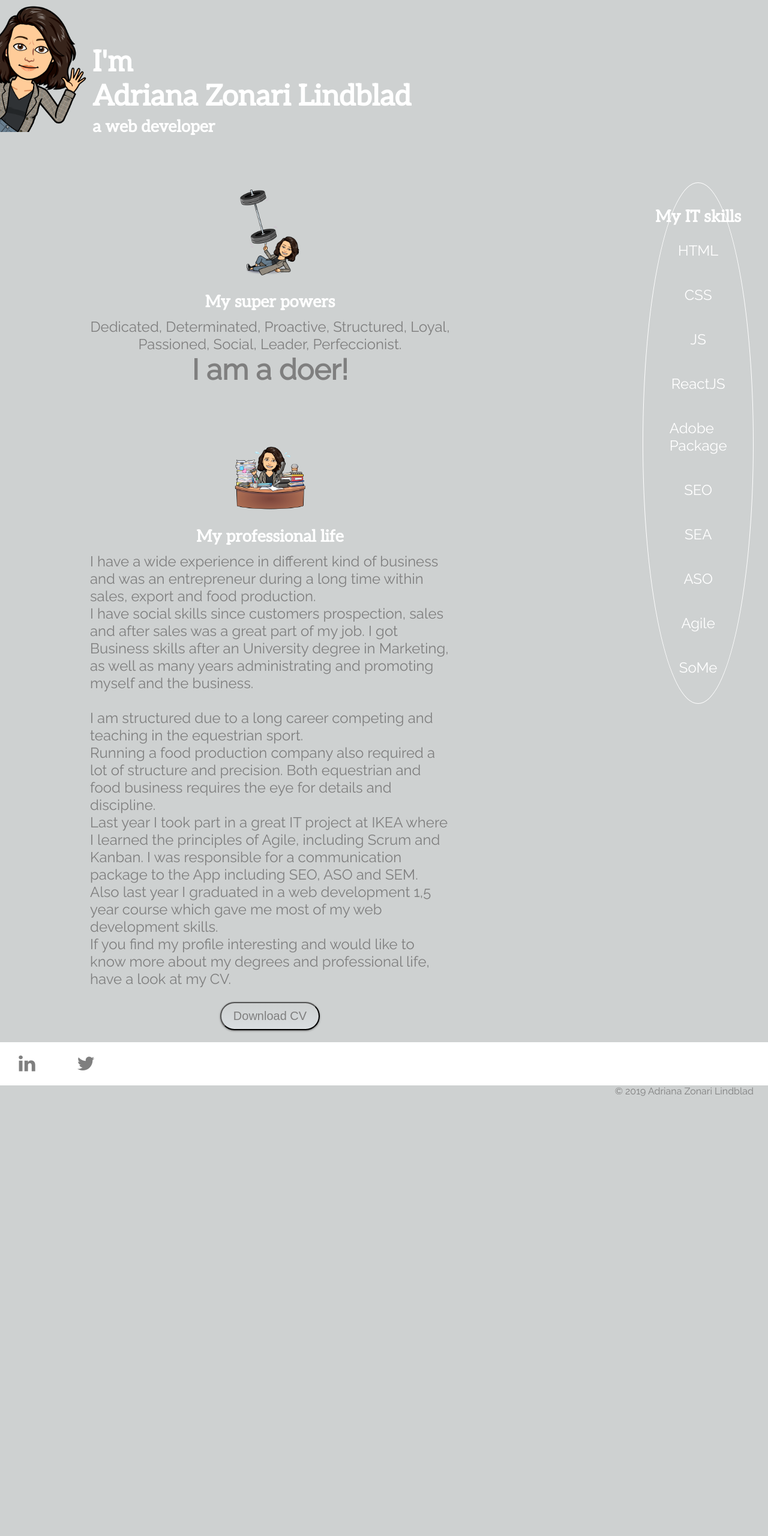
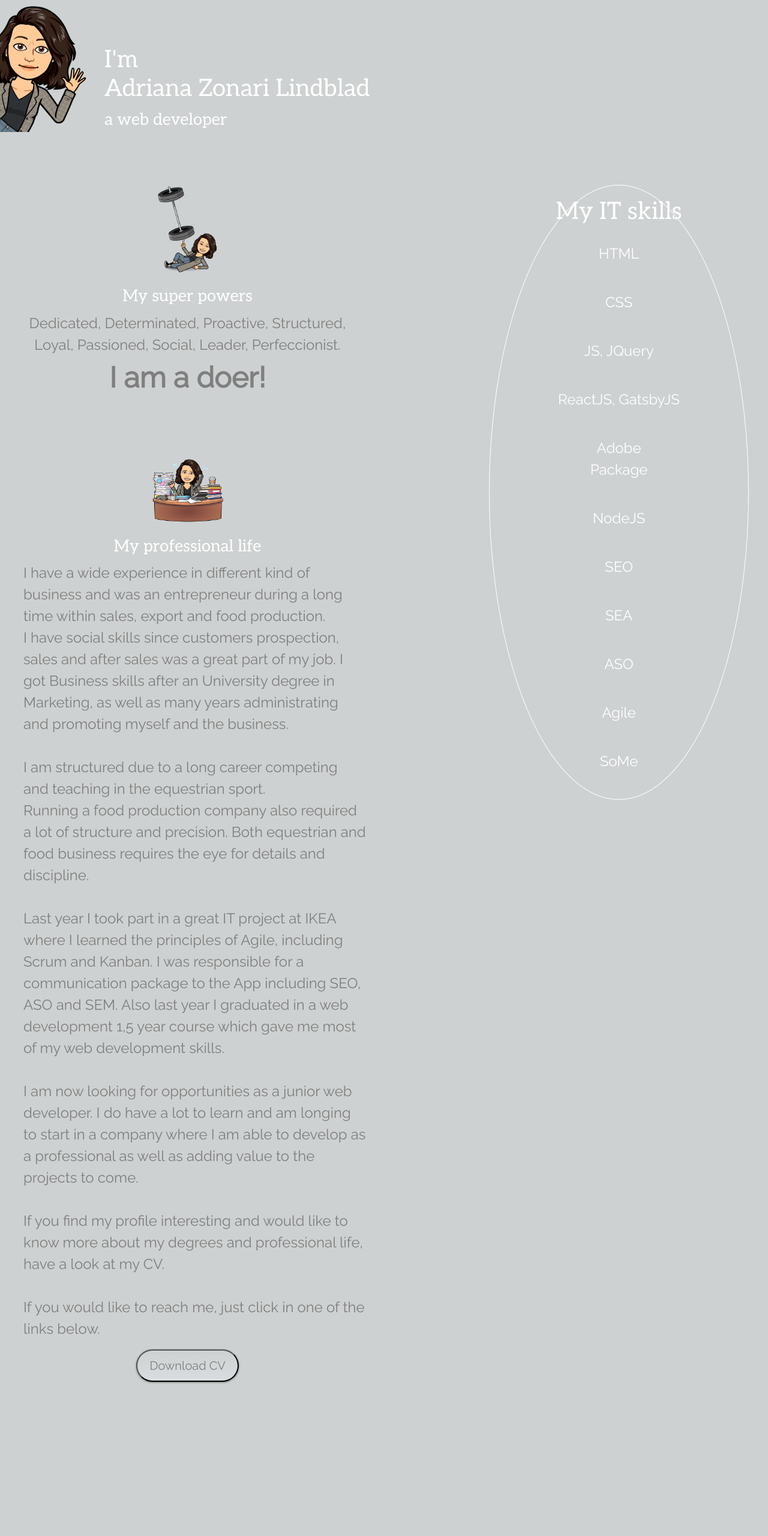
Before and after one commit to AdriZonari/My-site, a plain HTML site: page index.html in a window 1280 px wide. Shown: the top 2560 px of the page at 60% size. Before the commit the page ends 1828 px from the top, so only its background shows below. Drawn offline with nearby package versions, Linux system fonts and the light colour scheme.

Commit message:
Add files via upload

```diff
--- /dev/null
+++ b/css/styles.css
@@ -0,0 +1,147 @@
+body{
+    background-color: rgb(206, 209, 209)!important;
+    margin: 0px;
+}
+
+h2{
+    color: #ffffff;
+    font-family: 'Aleo', serif;
+    font-size: 1.7rem;
+    margin-top: 20px;
+    margin-bottom: 5px;
+}
+
+p {
+    color: #7f7f7f;
+    font-family: 'Raleway', sans-serif;
+    font-size: 1.5rem;
+    font-weight: light;
+    margin-top: 10px;
+
+}
+
+.top-container {
+    display:flex;
+    align-items: flex-start;
+    color: #ffffff;
+    font-family: 'Aleo', serif;
+    font-size: 1.5rem;
+    font-weight: light;
+    margin-bottom: 80px;
+
+}
+
+.top-container h1{
+
+    margin-top: 4.76rem;
+    margin-left: 1.5rem;
+}
+
+.skills{
+    font-family: 'Aleo', serif;
+    border: solid 1px #ffffff;
+    border-radius: 100%;
+    color: #ffffff;
+    display:flex;
+    flex-direction: column;
+    margin-right: 2rem;
+    margin-left: 10rem;
+    padding: 20px;
+    text-align: center;
+}
+
+.skills-body{
+    display: flex;
+    font-family: 'Raleway', sans-serif;
+    font-size: 1.5rem;
+    font-weight: light;
+    padding: 20px;
+    justify-content: center;
+    margin-bottom: 5px;
+}
+
+.strength{
+    text-align: center;
+}
+
+.doer{
+font-weight:bold;
+font-size:3rem;
+}
+
+.work{
+    margin-top: 80px;
+    text-align: center;
+}
+
+.professional-life-text{
+    text-align: left;
+    margin-left: 1.5rem;
+
+}
+
+.download-cv{
+    background: rgb(206, 209, 209);
+    background-image: -webkit-linear-gradient(top, rgb(206, 209, 209), #d9dde0);
+    background-image: -moz-linear-gradient(top, rgb(206, 209, 209), #d9dde0);
+    background-image: -ms-linear-gradient(top, rgb(206, 209, 209), #d9dde0);
+    background-image: -o-linear-gradient(top, rgb(206, 209, 209), #d9dde0);
+    background-image: linear-gradient(to bottom, rgb(206, 209, 209), #d9dde0);
+    -webkit-border-radius: 28;
+    -moz-border-radius: 28;
+    border-radius: 28px;
+    -webkit-box-shadow: 0px 1px 3px #666666;
+    -moz-box-shadow: 0px 1px 3px #666666;
+    box-shadow: 0px 1px 3px #666666;
+    font-family: 'Raleway', sans-serif;
+    color: #7f7f7f;
+    font-size: 20px;
+    padding: 10px 20px 10px 20px;
+    text-decoration: none;
+    margin-bottom: 1rem;
+  }
+
+  .download-cv:hover{
+    background: #ffffff;
+    background-image: -webkit-linear-gradient(top, #ffffff, #e8edf0);
+    background-image: -moz-linear-gradient(top, #ffffff, #e8edf0);
+    background-image: -ms-linear-gradient(top, #ffffff, #e8edf0);
+    background-image: -o-linear-gradient(top, #ffffff, #e8edf0);
+    background-image: linear-gradient(to bottom, #ffffff, #e8edf0);
+    color:  rgb(206, 209, 209);
+    text-decoration: none;
+  }
+.bottom-container{
+    position:relative;
+    width:100%;
+    display:flex;
+    align-content: flex-end;
+    background-color: #ffffff;
+    margin-top: 20%;
+    font-size: 2rem;
+
+}
+
+
+.copyright{
+    color: #7f7f7f;
+    font-family: 'Raleway', sans-serif;
+    font-size: 0.8rem;
+    font-weight: light;
+    position: absolute;
+    right:0.5rem;
+}
+
+.fa {
+    color: #7f7f7f;
+    padding: 20px;
+    width: 50px;
+    text-align: center;
+    text-decoration: none;
+}
+
+
+.fa:hover{
+    color:#666666;
+    font-size:2.5rem;
+}
--- a/index.html
+++ b/index.html
@@ -1,73 +1,107 @@
 <!doctype html>
 
 <html lang="en">
+
 <head>
     <meta charset="utf-8">
 
     <title>Adriana Zonari Lindblad</title>
     <meta name="Adriana's CV and Portfolio" content="a description of my work as a web developer, including html, css javascript, react ">
 
-  <link rel="stylesheet" href="styles.css">
+
     <link rel="icon" href="favicon.ico">
     <link href="https://fonts.googleapis.com/css?family=Aleo|Raleway" rel="stylesheet">
     <link rel="stylesheet" href="https://cdnjs.cloudflare.com/ajax/libs/font-awesome/4.7.0/css/font-awesome.min.css">
+    <link rel="stylesheet" href="https://stackpath.bootstrapcdn.com/bootstrap/4.2.1/css/bootstrap.min.css" integrity="sha384-GJzZqFGwb1QTTN6wy59ffF1BuGJpLSa9DkKMp0DgiMDm4iYMj70gZWKYbI706tWS"
+        crossorigin="anonymous">
+    <link rel="stylesheet" href="css/styles.css">
 
+    <script src="https://code.jquery.com/jquery-3.3.1.slim.min.js" integrity="sha384-q8i/X+965DzO0rT7abK41JStQIAqVgRVzpbzo5smXKp4YfRvH+8abtTE1Pi6jizo"
+        crossorigin="anonymous"></script>
+    <script src="https://cdnjs.cloudflare.com/ajax/libs/popper.js/1.14.6/umd/popper.min.js" integrity="sha384-wHAiFfRlMFy6i5SRaxvfOCifBUQy1xHdJ/yoi7FRNXMRBu5WHdZYu1hA6ZOblgut"
+        crossorigin="anonymous"></script>
+    <script src="https://stackpath.bootstrapcdn.com/bootstrap/4.2.1/js/bootstrap.min.js" integrity="sha384-B0UglyR+jN6CkvvICOB2joaf5I4l3gm9GU6Hc1og6Ls7i6U/mkkaduKaBhlAXv9k"
+        crossorigin="anonymous"></script>
+    <meta name="viewport" content="width=device-width, initial-scale=1, shrink-to-fit=no">
 </head>
 
 <body>
+    <div class="top-container">
+        <img src="adribitmoji.png" alt="adriana profile picture" width="150px"></img>
+        <h1>I'm
+            <br>Adriana Zonari Lindblad
+        <br><span style=font-size:1.7rem>a web developer</span></h1>
+    </div>
 
-        <img src="adribitmoji.png" alt="adriana profile picture" width="150px"></img>
-    <div class="top-container">
-        <h1 >I'm <br>Adriana Zonari Lindblad</h1>
-        <h2>a web developer</h2>
+    <div class="row">
+        <div class="col-lg-6 col-md-6">
+            <div class="container-fluid">
+            <div class="strength">
+                <img src="strongbitmoji.png" alt="adriana profile picture" width="150px"></img>
+                <h2 class="super-powers">My super powers</h2>
+                <p>Dedicated, Determinated, Proactive, Structured, Loyal, Passioned, Social, Leader, Perfeccionist.
+                    <br>
+                    <span class="doer">I am a doer!</span>
+                </p>
             </div>
+
+            <div class="work">
+                <img src="workbitmoji.png" alt="adriana professional life picture" width="130px"></img>
+                <h2 class="professional-life">My professional life</h2>
+                <p class="professional-life-text">I have a wide experience in different kind of business and was an entrepreneur during a long time within
+                    sales, export and food production.
+                    <br> I have social skills since customers prospection, sales and after sales was a great part of my job.
+                    I got Business skills after an University degree in Marketing, as well as many years administrating and
+                    promoting myself and the business.
+                    <br>
+                    <br> I am structured due to a long career competing and teaching in the equestrian sport.
+                    <br>Running a food production company also required a lot of structure and precision. Both equestrian and
+                    food business requires the eye for details and discipline.
+                    <br><br> Last year I took part in a great IT project at IKEA where I learned the principles of Agile, including
+                    Scrum and Kanban. I was responsible for a communication package to the App including SEO, ASO and SEM.
+                    Also last year I graduated in a web development 1,5 year course which gave me most of my web development
+                    skills. <br><br> I am now looking for opportunities as a junior web developer. I do have a lot to learn and am longing to start
+                    in a company where I am able to develop as a professional as well as adding value to the projects to come.
+                    <br><br> If you find my profile interesting and would like to know more about my degrees and professional life,
+                    have a look at my CV.<br><br>
+                    If you would like to reach me, just click in one of the links below. </p>
+                    <a href="_CV_en.pdf" download="AdrianaZonariCV">
+                        <button class="download-cv" type="button"> Download CV</button></a>
+            </div>
+            </div>
+        </div>
+
+        <div class="col-lg-6 col-md-6">
+                <div class="middle-container">
                     <div class="skills">
-        <h2 class="skills-heading">My IT skills</h2>
+                        <h1 class="skills-heading">My IT skills</h1>
                         <span class="skills-body">HTML</span>
                         <span class="skills-body">CSS</span>
-        <span class="skills-body">JS</span>
-        <span class="skills-body">ReactJS</span>
-        <span class="skills-body">Adobe<br> Package</span>
+                        <span class="skills-body">JS, JQuery</span>
+                        <span class="skills-body">ReactJS, GatsbyJS</span>
+                        <span class="skills-body">Adobe
+                            <br> Package</span>
+                        <span class="skills-body">NodeJS</span>
                         <span class="skills-body">SEO</span>
                         <span class="skills-body">SEA</span>
                         <span class="skills-body">ASO</span>
                         <span class="skills-body">Agile</span>
                         <span class="skills-body">SoMe</span>
                     </div>
-
-
-
-    <div class="middle-container">
-
-        <div class="strength">
-                    <img src="strongbitmoji.png" alt="adriana profile picture" width="150px"></img>
-                <h2 class="super-powers">My super powers</h2>
-                <p>Dedicated, Determinated, Proactive, Structured, Loyal, Passioned, Social, Leader, Perfeccionist.<br> <span class="doer">I am a doer!</span>
-                </p>
-
-            </div>
-        <div class="work">
-            <img src="workbitmoji.png" alt="adriana professional life picture" width="130px"></img>
-        <h2 class="professional-life">My professional life</h2>
-        <p class="professional-life-text">I have a wide experience in different kind of business and was an entrepreneur during a long time within
-             sales, export and food production.<br> I have social skills since customers prospection, sales and after sales was a great part of my job. I got Business skills after an University
-             degree in Marketing, as well as many years administrating and promoting myself and the business.<br><br>
-            I am structured due to a long career competing and teaching in the equestrian sport. <br>Running a food production
-             company also required a lot of structure and precision. Both equestrian and food business requires the eye for details and discipline. <br>
-             Last year I took part in a great IT project at IKEA where I learned the principles of Agile, including Scrum and Kanban. I was responsible for a communication package to the App
-             including SEO, ASO and SEM. Also last year I graduated in a web development 1,5 year course which gave me most of my web development skills.<br> If you find my profile interesting
-             and would like to know more about my degrees and professional life, have a look at my CV. </p>
-             <button class="download-cv" type="button"> Download CV</button>
                 </div>
             </div>
+    </div>
+
 
     <div class="bottom-container">
         <a class="fa fa-linkedin" href="https://www.linkedin.com/in/azl-digital-marketing/"></a>
         <a class="fa fa-twitter" href="https://twitter.com/AZonari/"></a>
+        <a class="fa fa-envelope" href="contactInfo.html"></a>
         <p class="copyright">© 2019 Adriana Zonari Lindblad</p>
     </div>
 
 
 
 </body>
+
 </html>
```
Also changed, not shown: contact.html (added, +58 -0 lines), contactInfo.html (added, +47 -0 lines), mailAdri.png (added), 1 other file. Lines whose indentation alone changed are shown as unchanged.
